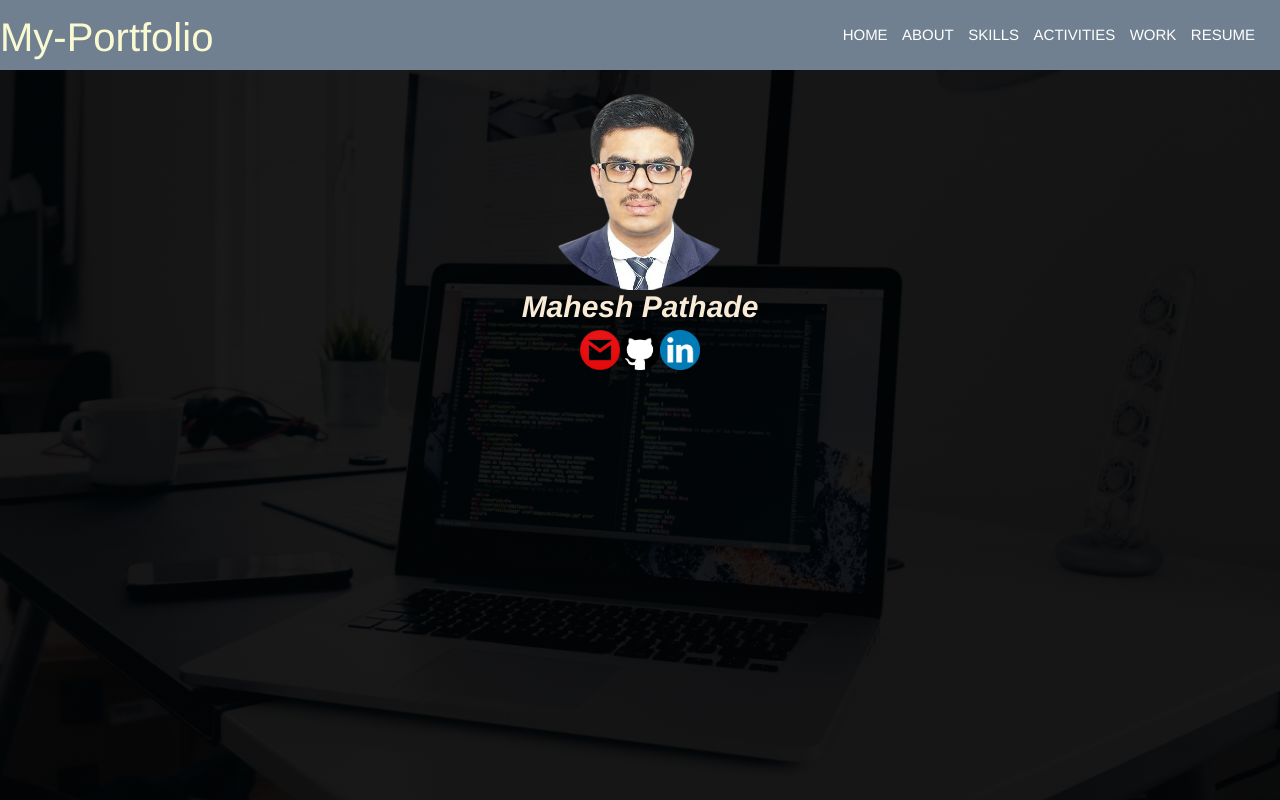
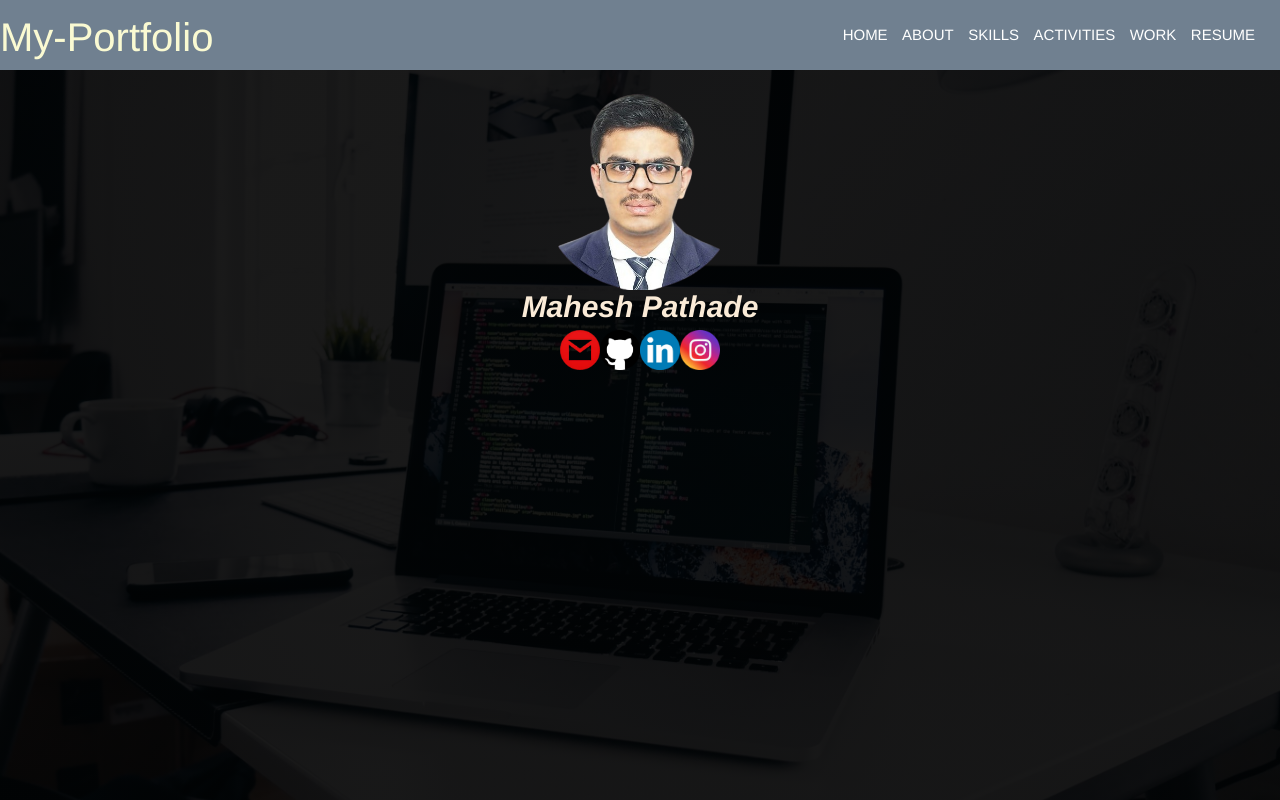
Before and after one commit to maheshpathade1103/My-Portfolio, a plain HTML site: page index.html in a window 1280 px wide. Drawn offline with Linux system fonts and the light colour scheme.

Commit message:
insta updated

```diff
--- a/index.html
+++ b/index.html
@@ -31,6 +31,7 @@
             <a href="mailto:maheshpathade010@gmail.com"target ><img src="assets/gmail.png" height="40px"  alt="Mail to Mahesh"></a>
             <a href="https://github.com/maheshpathade1103" target="_blank"><img src="assets/git.png" height="40px" alt=""></a>
             <a href="https://www.linkedin.com/in/mahesh-pathade-021a61166/" target="_blank"><img src="assets/linked_in.jpg" height="40px" alt=""></a>
+            <a href="https://www.instagram.com/oi_mahesh/" target="_blank"><img src="assets/insta.jpg" height="40px" alt=""></a>
         </div>
     </section>
 
```
Also changed, not shown: assets/insta.jpg (added).
